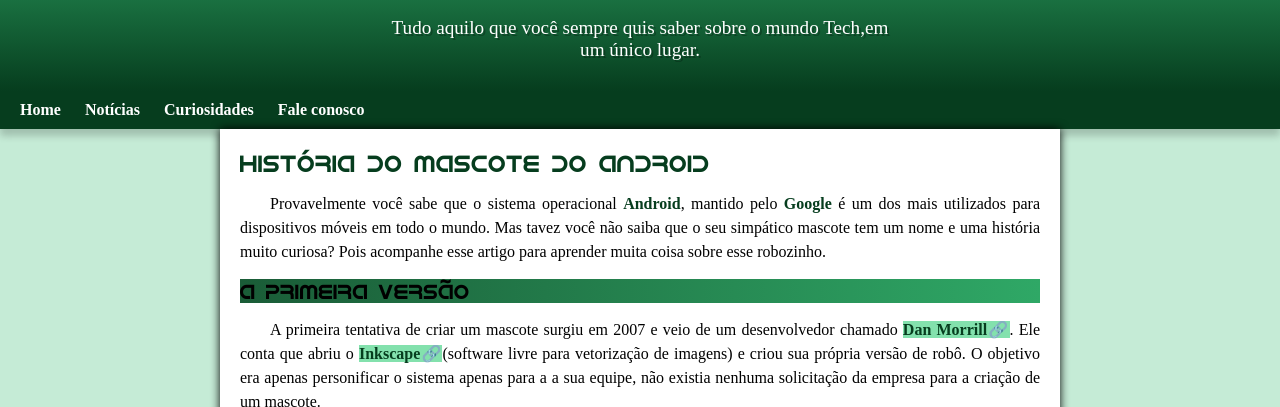
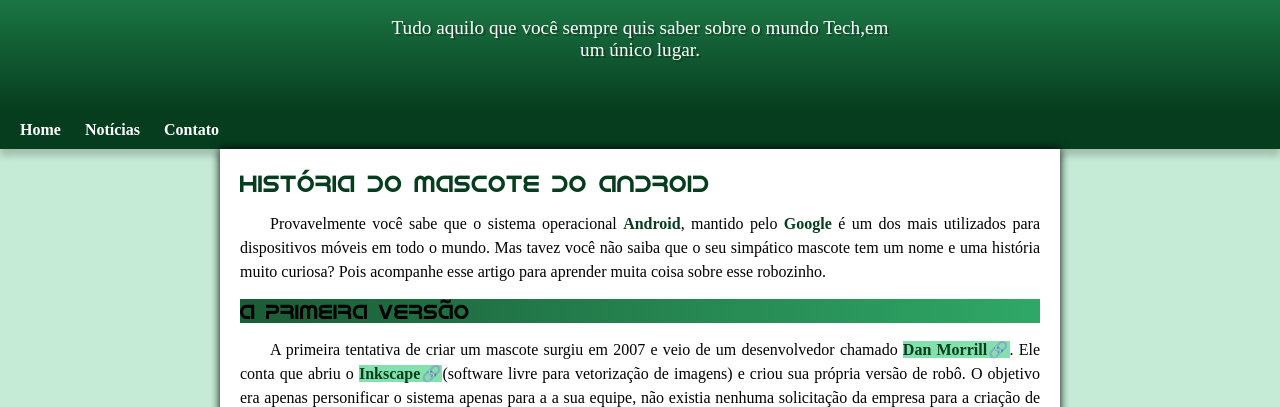
Before and after one commit to dgbarros/projeto-android, a plain HTML site: page index.html.html in a window 1280 px wide. Shown: the part 100-507 px from the top of the page. Drawn offline with Linux system fonts and the light colour scheme.

Commit message:
problema corrigido

```diff
--- a/index.html.html
+++ b/index.html.html
@@ -20,8 +20,7 @@
     <nav>
         <a href="#">Home</a>
         <a href="#">Notícias</a>
-        <a href="#">Curiosidades</a>
-        <a href="#">Fale conosco</a>
+        <a href="#">Contato</a>
     </nav>
     <main>
         <article>
--- a/style.css
+++ b/style.css
@@ -56,7 +56,7 @@ header > p{
     font-size: 1.2em;
     max-width: 500px;
     margin: auto;
-    padding-bottom: 30px;
+    padding-bottom: 50px;
     text-shadow: 2px 2px 0px rgba(0, 0, 0, 0.268) ;
 }
 
```
